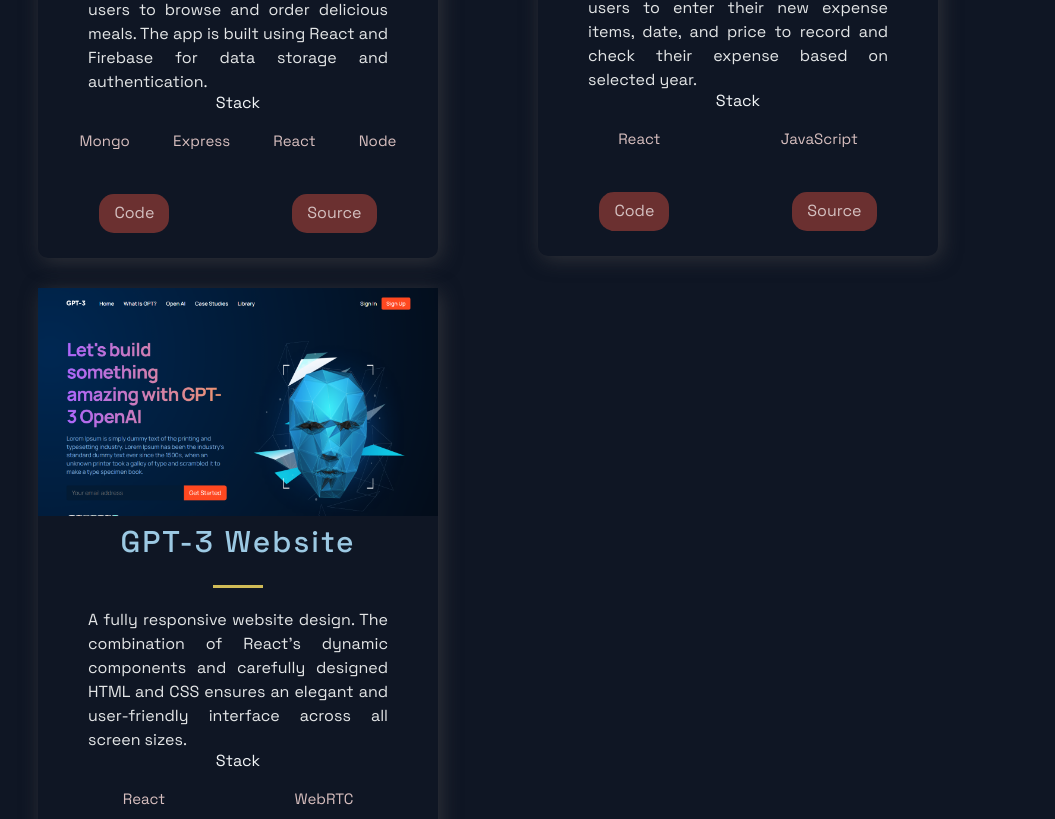
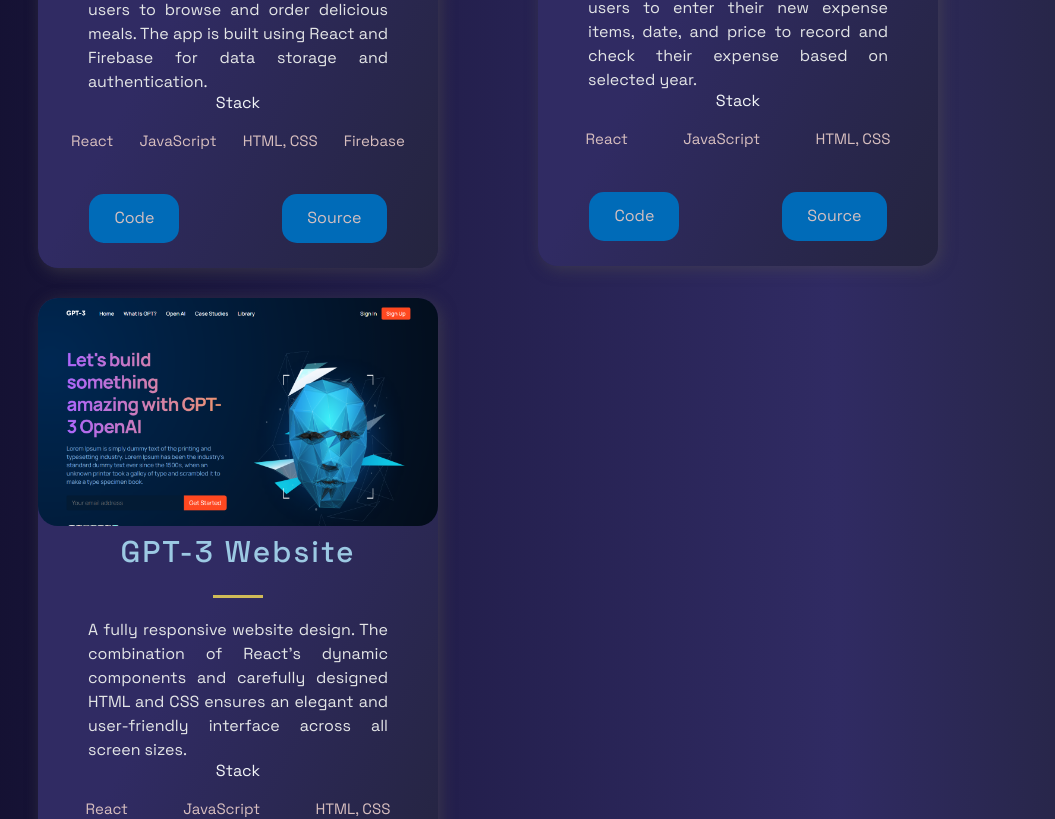
Before and after one commit to minn-kaungmyat/portfolio-website, a Next.js app: page / in a window 1280 px wide. Shown: the part 1231-2050 px from the top of the page, without its empty margins (152-1207 px from the left). Built offline with nearby package versions, Linux system fonts and the light colour scheme.

Commit message:
Update UI

```diff
--- a/src/components/Header/Header.js
+++ b/src/components/Header/Header.js
@@ -20,7 +20,7 @@ const Header = () => (
         href="/"
         style={{ display: "flex", alignItems: "center", color: "white" , marginBottom: "20px"}}
       >
-        <DiCssdeck size="3rem" /> <Span>Portfolio</Span>
+        <DiCssdeck size="3rem" /> <Span>My Portfolio</Span>
       </Link>
     </Div1>
     <Div2>
--- a/src/components/Hero/Hero.js
+++ b/src/components/Hero/Hero.js
@@ -21,7 +21,7 @@ const Hero = (props) => (
           development, system analysis, design, and database management.
           Aspiring to carve a path in front-end development.
         </SectionText>
-        <Button onClick={props.handleClick}>Learn More</Button>
+        <Button onClick={() => window.location = "mailto:minnkaungmyat00@gmail.com"}>Learn More</Button>
       </LeftSection>
     </Section>
   </>
--- a/src/components/Projects/ProjectsStyles.js
+++ b/src/components/Projects/ProjectsStyles.js
@@ -5,6 +5,7 @@ export const Img = styled.img`
   height:100%;
   object-fit: cover;
   overflow: hidden;
+  border-radius: 20px;
 `
 
 export const GridContainer = styled.section`
@@ -23,10 +24,11 @@ row-gap: 3rem;
 
 `
 export const BlogCard = styled.div`
-  border-radius: 10px;
-  box-shadow: 3px 3px 20px rgba(80, 78, 78, 0.5);
+  border-radius: 20px;
+  box-shadow: 3px 3px 15px rgba(80, 78, 78, 0.5);
   text-align: center;
   width: 400px;
+  background: linear-gradient(118deg, #302B63 45%, #24243E 100%);
   @media ${(props) => props.theme.breakpoints.sm} {
     width: 100%;
   }
@@ -91,12 +93,12 @@ export const UtilityList = styled.ul`
 export const ExternalLinks = styled.a`
 color:#d4c0c0;
 font-size: 1.6rem;
-padding:1rem 1.5rem;
-background: #6b3030;
+padding:1.5rem 2.5rem;
+background: hsl(205.1,100%,36.1%);
 border-radius: 15px;
 transition: 0.5s;
 &:hover{
-  background: #801414;
+  background: #0F0C29;
 
 }
 `;
--- a/src/components/TimeLine/TimeLineStyles.js
+++ b/src/components/TimeLine/TimeLineStyles.js
@@ -4,7 +4,8 @@ import styled from 'styled-components'
 export const CarouselContainer = styled.ul`
   max-width: 1040px;
   background: #0F1624;
-  padding: 0rem;
+  padding: 2rem;
+  border-radius: 20px;
   list-style:none;
   display: flex;
   justify-content: space-between;
--- a/src/constants/constants.js
+++ b/src/constants/constants.js
@@ -4,7 +4,7 @@ export const projects = [
     description:
       "A food ordering app which allows users to browse and order delicious meals. The app is built using React and Firebase for data storage and authentication.",
     image: "/images/1.png",
-    tags: ["Mongo", "Express", "React", "Node"],
+    tags: ["React", "JavaScript", "HTML, CSS", "Firebase"],
     source: "https://react-meals-orders.netlify.app/",
     visit: "https://github.com/minn-kaungmyat/react-meals",
     id: 0,
@@ -14,7 +14,7 @@ export const projects = [
     description:
       "A simple expense tracker which allows users to enter their new expense items, date, and price to record and check their expense based on selected year.",
     image: "/images/2.png",
-    tags: ["React", "JavaScript"],
+    tags: ["React", "JavaScript", "HTML, CSS"],
     source: "https://expense-tracker-2k23.netlify.app/",
     visit: "https://github.com/minn-kaungmyat/react-expense-tracker",
     id: 1,
@@ -24,7 +24,7 @@ export const projects = [
     description:
       "A fully responsive website design. The combination of React's dynamic components and carefully designed HTML and CSS ensures an elegant and user-friendly interface across all screen sizes. ",
     image: "/images/3.png",
-    tags: ["React", "WebRTC"],
+    tags: ["React", "JavaScript", "HTML, CSS"],
     source: "https://gpt3-web-design-responsive.netlify.app/",
     visit: "https://github.com/minn-kaungmyat/gpt3-web",
     id: 2,
--- a/src/themes/default.js
+++ b/src/themes/default.js
@@ -7,7 +7,7 @@ export default {
   // Colors for layout
   colors: {
     primary1: "hsl(204,23.8%,95.9%)",
-    background1: "#0F1624",
+    background1: "linear-gradient(89deg, #0F0C29 0%, #302B63 76%, #24243E 100%)",
     accent1: "hsl(34.9,98.6%,72.9%)",
     button: "hsl(205.1,100%,36.1%)",
     background2: "hsl(232.7,27.3%,23.7%)",
```
Also changed, not shown: src/components/NavDropDown/index.js (+29 -3 lines), 1 other file (tests, documents, lock files or other folders).
